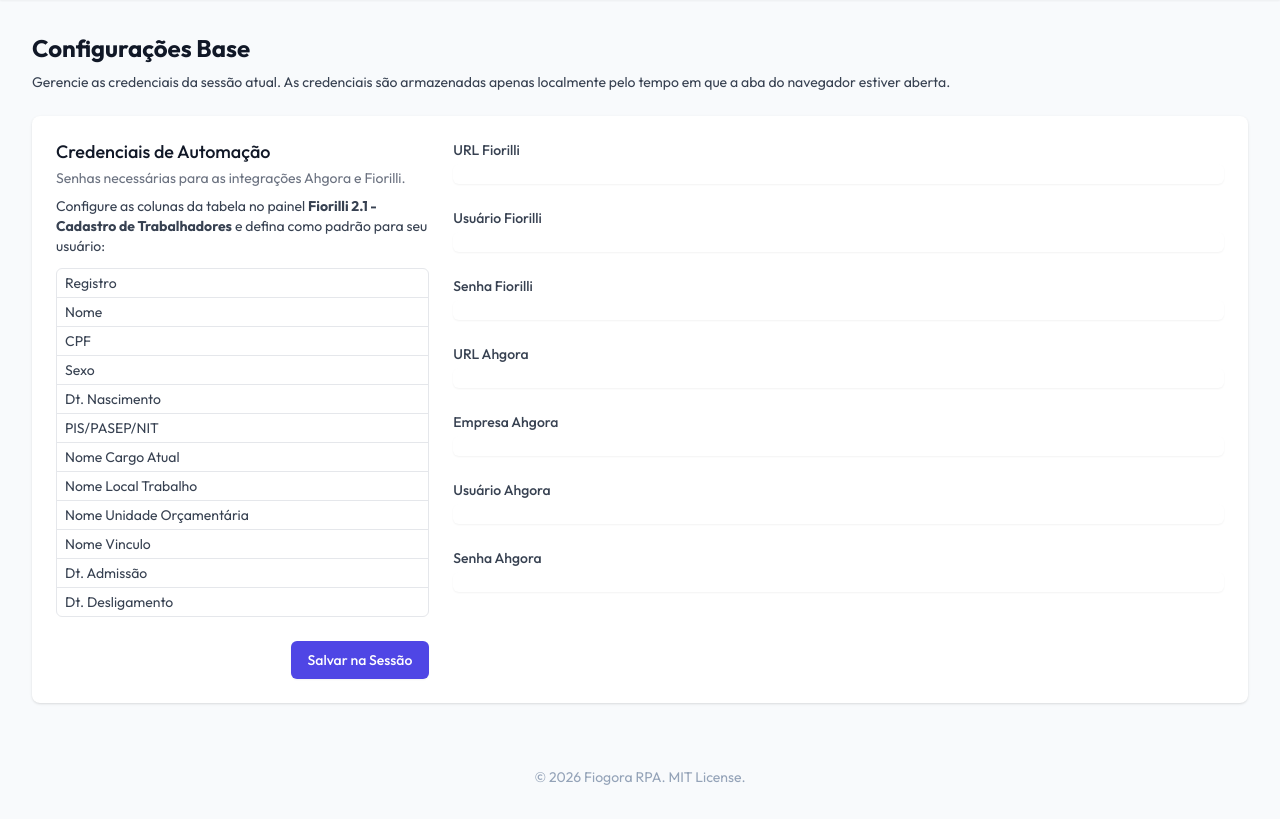
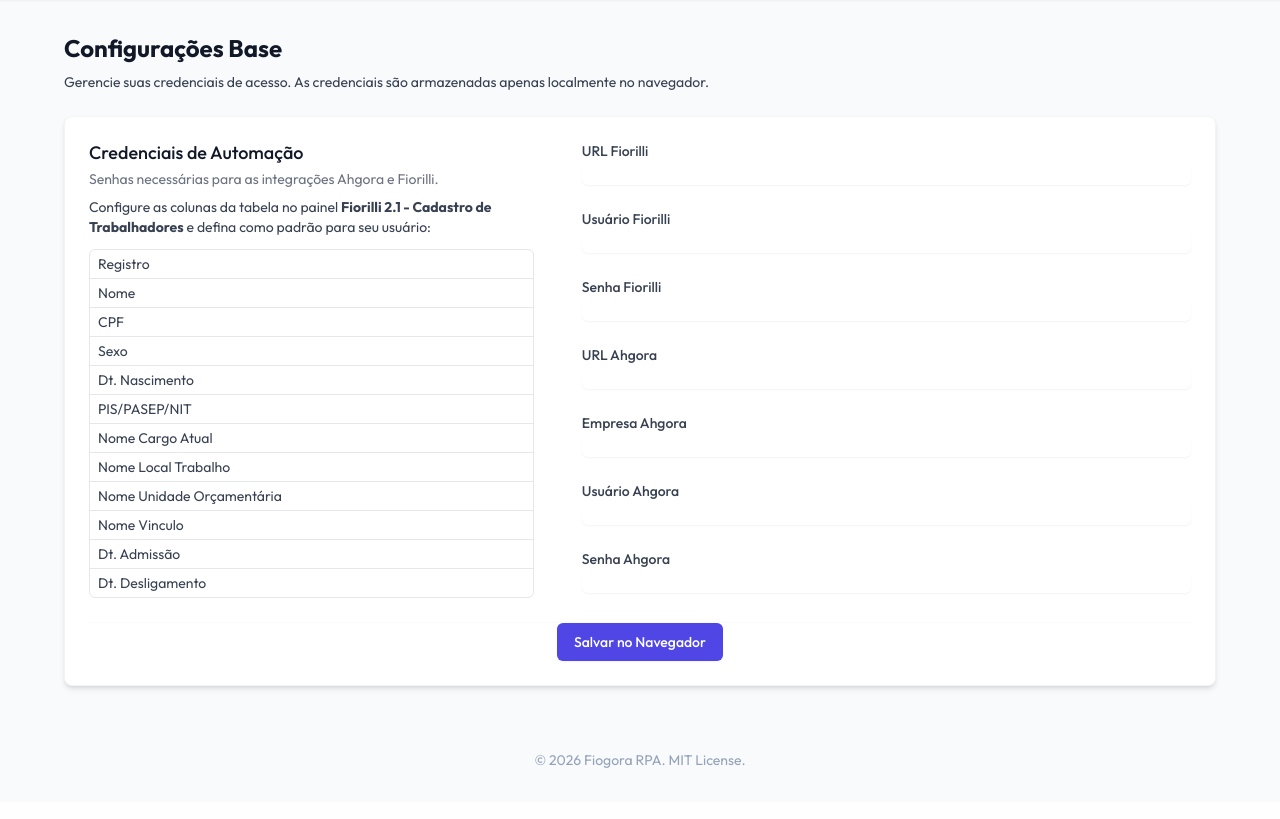
Before and after one commit to raphaelantoniocampos/integracao-fiorilli-ahgora, a FastAPI app: page /config in a window 1280 px wide. Shown: the part 65-884 px from the top of the page. After the commit the page ends 833 px from the top, so only its background shows below. Run offline with FastAPI, Linux system fonts and the light colour scheme; parts of the project's set-up code (start-up, migrations or seed data) failed here and were passed over; some libraries are stand-ins or nearby versions.

Commit message:
improved config ui

```diff
--- a/app/infrastructure/web/templates/base.html
+++ b/app/infrastructure/web/templates/base.html
@@ -11,7 +11,7 @@
     <link href="https://fonts.googleapis.com/css2?family=Outfit:wght@300;400;500;600;700&display=swap" rel="stylesheet">
     <script src="https://unpkg.com/htmx.org@1.9.10"></script>
     <script src="https://cdn.tailwindcss.com"></script>
-    <script src="/static/js/dashboard.js"></script>
+    <script src="/static/js/storage.js"></script>
     <style>
         :root {
             --primary: #4f46e5;
--- a/app/infrastructure/web/templates/config.html
+++ b/app/infrastructure/web/templates/config.html
@@ -1,19 +1,20 @@
 {% extends "base.html" %}
 
 {% block content %}
-<div class="space-y-6">
+<div class="space-y-6 mx-auto px-4 sm:px-6 lg:px-8">
     <!-- Header -->
-    <div class="sm:flex sm:items-center sm:justify-between">
+    <div class="text-center sm:flex sm:items-center sm:justify-between sm:text-left">
         <div>
             <h1 class="text-2xl font-bold text-gray-900">Configurações Base</h1>
-            <p class="mt-2 text-sm text-gray-700">Gerencie as credenciais da sessão atual. As credenciais são armazenadas apenas localmente pelo tempo em que a aba do navegador estiver aberta.</p>
+            <p class="mt-2 text-sm text-gray-700">Gerencie suas credenciais de acesso. As credenciais são armazenadas apenas localmente no navegador.</p>
         </div>
     </div>
 
     <!-- Configuration Form -->
-    <div class="bg-white px-4 py-5 sm:rounded-lg sm:p-6 sm:shadow">
-        <div class="md:grid md:grid-cols-3 md:gap-6">
-            <div class="md:col-span-1">
+    <div class="bg-white px-4 py-5 sm:rounded-lg sm:p-6 shadow-md border border-gray-100">
+        <form id="configForm" class="space-y-6" onsubmit="saveCredentials(event)">
+            <div class="md:grid md:grid-cols-7 md:gap-12">
+                <div class="md:col-span-3">
                     <h3 class="text-lg font-medium leading-6 text-gray-900">Credenciais de Automação</h3>
                     <p class="mt-1 text-sm text-gray-500">
                         Senhas necessárias para as integrações Ahgora e Fiorilli.
@@ -34,8 +35,7 @@
                         <li class="py-1 px-2">Dt. Desligamento</li>
                     </ul>
                 </div>
-            <div class="mt-5 md:col-span-2 md:mt-0">
-                <form id="configForm" class="space-y-6" onsubmit="saveCredentials(event)">
+                <div class="mt-5 md:col-span-4 md:mt-0 space-y-6">
                     <div class="col-span-6 sm:col-span-4">
                         <label for="fiorilli-url" class="block text-sm font-medium text-gray-700">URL Fiorilli</label>
                     <input type="text" name="fiorilli_url" id="fiorilli-url" class="mt-1 block w-full rounded-md border-gray-300 shadow-sm focus:border-indigo-500 focus:ring-indigo-500 sm:text-sm" value={{ fiorilli_url }}>
@@ -71,29 +71,28 @@
                         <input type="password" name="ahgora_password" id="ahgora-password" class="mt-1 block w-full rounded-md border-gray-300 shadow-sm focus:border-indigo-500 focus:ring-indigo-500 sm:text-sm">
                     </div>
                 </div>
-
-                    <div class="flex justify-end gap-x-3">
-                        <div id="save-msg" class="text-sm text-green-600 hidden my-auto font-medium">Credenciais salvas na sessão!</div>
+            </div>
+            <div class="flex flex-col items-center justify-center gap-y-3 border-t border-gray-50 mt-4">
                 <button type="submit"
                 class="inline-flex justify-center rounded-md border border-transparent bg-indigo-600 py-2 px-4 text-sm font-medium text-white shadow-sm hover:bg-indigo-700 focus:outline-none focus:ring-2 focus:ring-indigo-500 focus:ring-offset-2">
-                            Salvar na Sessão
+                    Salvar no Navegador
                 </button>
+                <div id="save-msg" class="text-sm pt-4 text-green-600 hidden font-medium animate-pulse">Credenciais salvas no navegador!</div>
             </div>
         </form>
         </div>
     </div>
 </div>
-</div>
 
     <script>
-        // Carregar do sessionStorage ao iniciar
+        // Carregar do localStorage ao iniciar
         document.addEventListener("DOMContentLoaded", function () {
             const fields = [
                 "fiorilli_url", "fiorilli_user", "fiorilli_password",
                 "ahgora_url", "ahgora_company", "ahgora_user", "ahgora_password"
             ];
             fields.forEach(f => {
-                const stored = sessionStorage.getItem(f);
+                const stored = localStorage.getItem(f);
                 if (stored) {
                     const elId = f.replace('_', '-');
                     const element = document.getElementById(elId);
@@ -113,7 +112,7 @@
             fields.forEach(f => {
                 const elId = f.replace('_', '-');
                 const val = document.getElementById(elId).value;
-                sessionStorage.setItem(f, val);
+                localStorage.setItem(f, val);
             });
 
 
--- a/app/static/js/dashboard.js
+++ b/app/static/js/storage.js
@@ -1,4 +1,3 @@
-console.log("Dashboard JS loaded");
 // Helper functions for encryption
 function str2ab(str) {
     const buf = new ArrayBuffer(str.length);
@@ -52,16 +51,16 @@ async function encryptString(text, publicKey) {
 
 // Credential retrieval and encryption logic
 async function getEncryptedCredentials() {
-    const fiorilliPwd = sessionStorage.getItem('fiorilli_password');
-    const ahgoraPwd = sessionStorage.getItem('ahgora_password');
-    const fiorilliUser = sessionStorage.getItem('fiorilli_user');
-    const ahgoraUser = sessionStorage.getItem('ahgora_user');
-    const ahgoraCompany = sessionStorage.getItem('ahgora_company');
-    const fiorilliUrl = sessionStorage.getItem('fiorilli_url') || '';
-    const ahgoraUrl = sessionStorage.getItem('ahgora_url') || '';
+    const fiorilliPwd = localStorage.getItem('fiorilli_password');
+    const ahgoraPwd = localStorage.getItem('ahgora_password');
+    const fiorilliUser = localStorage.getItem('fiorilli_user');
+    const ahgoraUser = localStorage.getItem('ahgora_user');
+    const ahgoraCompany = localStorage.getItem('ahgora_company');
+    const fiorilliUrl = localStorage.getItem('fiorilli_url') || '';
+    const ahgoraUrl = localStorage.getItem('ahgora_url') || '';
 
     if (!fiorilliPwd || !ahgoraPwd || !fiorilliUser || !ahgoraUser || !ahgoraCompany) {
-        alert('Please configure your credentials first.');
+        alert('Configure suas credenciais.');
         window.location.href = '/config';
         return null;
     }
@@ -89,7 +88,6 @@ async function getEncryptedCredentials() {
 
 // Action functions
 async function startSync(event) {
-    console.log("Starting sync...");
     const btn = event.currentTarget;
     const btnText = document.getElementById("syncBtnText");
 
@@ -122,8 +120,6 @@ async function startSync(event) {
 }
 
 async function executeBatch(jobId, taskType, btn) {
-    console.log("Executing batch:", jobId, taskType);
-    // alert("DEBUG: executeBatch called for " + taskType);
     if (btn) {
         btn.disabled = true;
         btn.classList.add('opacity-50', 'cursor-not-allowed');
@@ -142,7 +138,6 @@ async function executeBatch(jobId, taskType, btn) {
         }
 
         const url = `/api/sync/tasks/batch/execute?job_id=${jobId}&task_type=${encodeURIComponent(taskType)}`;
-        console.log("Fetching URL:", url);
 
         const response = await fetch(url, {
             method: 'POST',
@@ -155,7 +150,6 @@ async function executeBatch(jobId, taskType, btn) {
             throw new Error(errorData.detail || "Falha ao executar lote");
         }
 
-        console.log("Batch triggered successfully, reloading...");
         window.location.reload();
     } catch (error) {
         alert(error.message || "Erro ao executar lote.");
@@ -168,7 +162,6 @@ async function executeBatch(jobId, taskType, btn) {
 }
 
 async function executeTask(taskId, btn) {
-    console.log("Executing task:", taskId);
     if (btn) {
         btn.disabled = true;
         btn.classList.add('opacity-50', 'cursor-not-allowed');
@@ -196,7 +189,6 @@ async function executeTask(taskId, btn) {
             throw new Error(errorData.detail || "Falha ao executar tarefa");
         }
 
-        console.log("Task triggered successfully, reloading...");
         window.location.reload();
     } catch (error) {
         alert(error.message || "Erro ao executar tarefa.");
@@ -209,7 +201,6 @@ async function executeTask(taskId, btn) {
 }
 
 async function cancelBatch(jobId, taskType, btn) {
-    console.log("Cancelling batch:", jobId, taskType);
     if (btn) {
         btn.disabled = true;
         btn.classList.add('opacity-50', 'cursor-not-allowed');
@@ -225,7 +216,6 @@ async function cancelBatch(jobId, taskType, btn) {
             throw new Error(errorData.detail || "Falha ao cancelar lote");
         }
 
-        console.log("Batch cancelled successfully, reloading...");
         window.location.reload();
     } catch (error) {
         alert(error.message || "Erro ao cancelar lote.");
```
Lines whose indentation alone changed are shown as unchanged.
